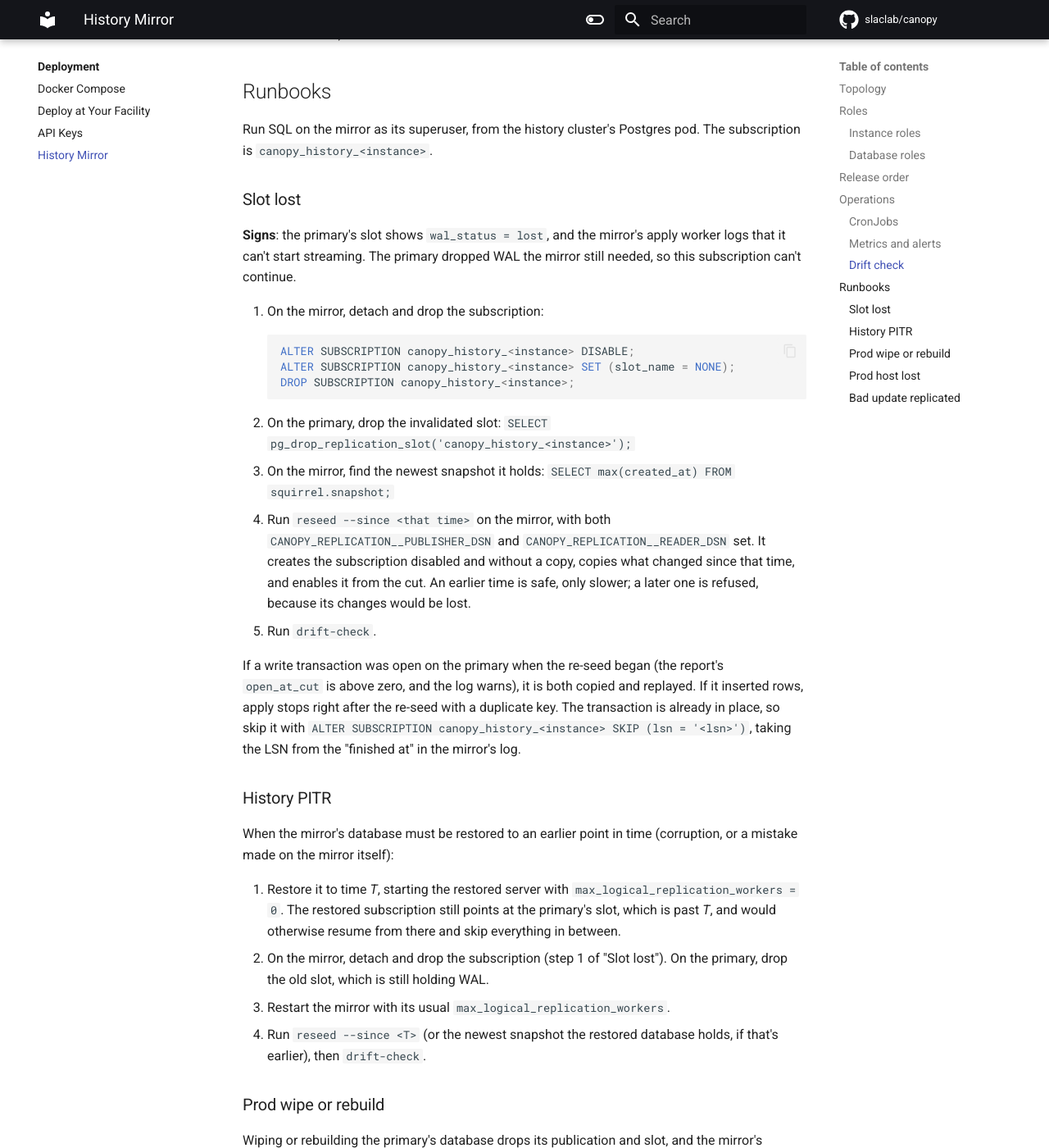
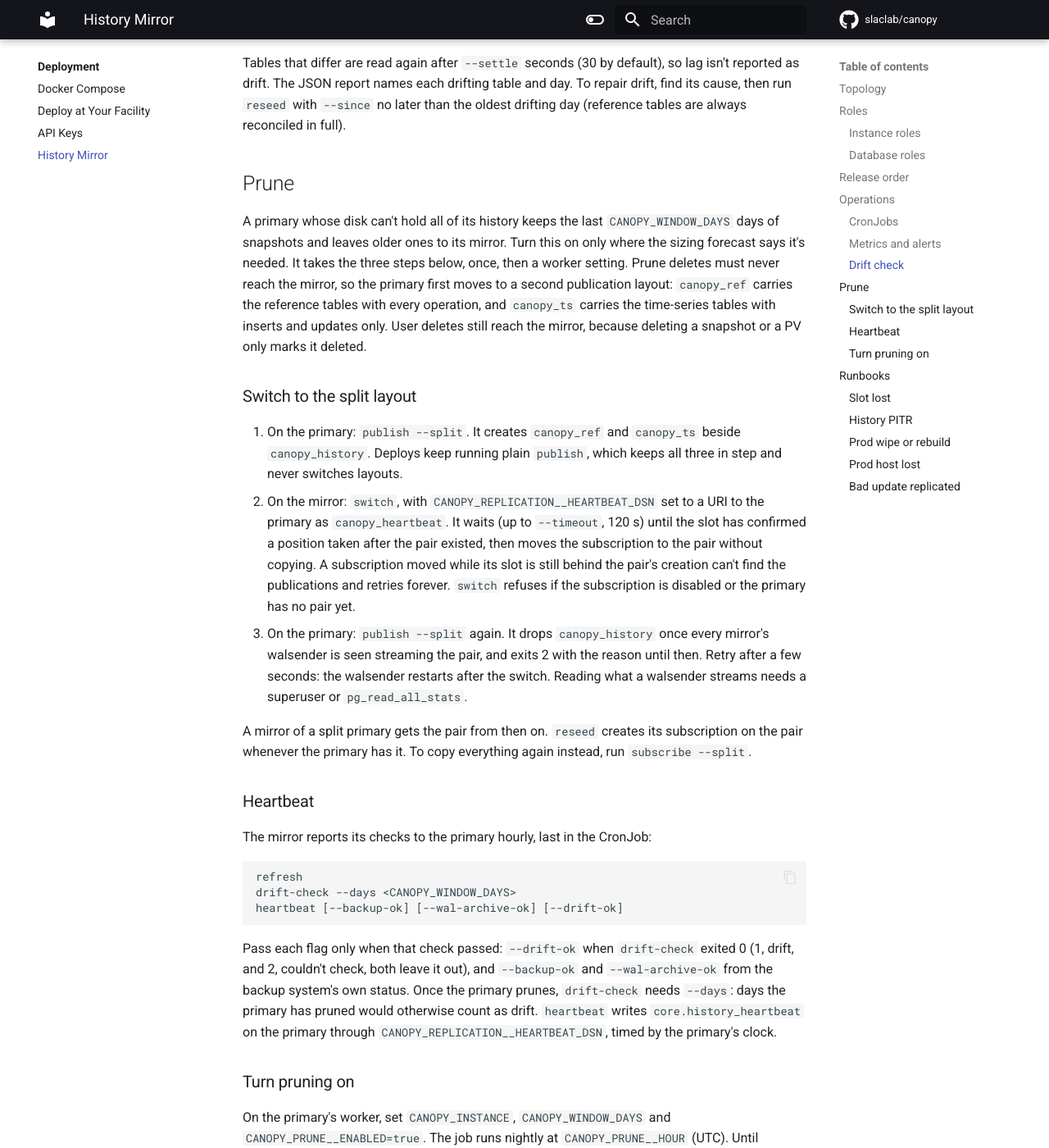
Before and after one commit to slaclab/canopy, an MkDocs documentation site: the page built from docs/deployment/history.md, in a window 1280 px wide and 1400 px high, scrolled down 3484 px. Shown: the whole window at 82% size. Built offline with MkDocs 1.6.1 and Material for MkDocs 9.7.7, drawn with Linux system fonts in a browser that asks for light colours; comment, search, counter and statistics services are not loaded; some of the changed text lies outside the part shown.

Commit message:
ENH: Re-seed a split primary's mirror onto the pair, and document pruning
reseed creates its subscription (disabled, without a copy) on canopy_ref
and canopy_ts whenever the primary has them. It reads the primary's
layout through the reader role, since pg_publication is readable by any
role. Before this it always used canopy_history, which a split primary
no longer has.

docs/deployment/history.md gains a Prune section after Operations: the
three-step switch to the split layout, the hourly CronJob (refresh,
drift-check --days <window>, then heartbeat with --drift-ok only when
drift-check exited 0), turning pruning on with a month of dry runs, and
the gate's checks. The canopy_heartbeat role joins the database roles,
and "Slot lost" notes that a re-seed of a split primary's mirror reads
the pair.

Soft deletes need nothing more here. Deleting a snapshot or a PV is an
UPDATE that bumps updated_at, so drift-check's per-day counts don't
change and reseed re-copies a snapshot deleted inside its gap.

````diff
--- a/docs/deployment/history.md
+++ b/docs/deployment/history.md
@@ -56,10 +56,12 @@ Alembic head shipped in the image, which the deploy check below compares.
 | table owner (e.g. `canopy_owner`) | mirror | Migrations, `grants`, `refresh`, `subscribe` | Owns the tables; member of `pg_create_subscription` |
 | `canopy_app` | mirror | The mirror's API and worker | `grants` gives `SELECT` on replicated tables and read-write on API keys |
 | superuser | mirror | `reseed` | Or the table owner with `EXECUTE` on `pg_replication_origin_advance(text, pg_lsn)` |
+| `canopy_heartbeat` | primary | The mirror's `heartbeat` and `switch` | `LOGIN`; `publish` lets it read and write `core.history_heartbeat` and nothing else. Only needed for [pruning](#prune) |
 
-The names are the defaults of `CANOPY_REPLICATION__REPLICATOR_ROLE`, `__READER_ROLE`
-and `__APP_ROLE`. The primary's `pg_hba.conf` admits `replicator` and
-`canopy_reader` over `hostssl` with SCRAM from the mirror's network only.
+The names are the defaults of `CANOPY_REPLICATION__REPLICATOR_ROLE`, `__READER_ROLE`,
+`__APP_ROLE` and `__HEARTBEAT_ROLE`. The primary's `pg_hba.conf` admits `replicator`,
+`canopy_reader` and `canopy_heartbeat` over `hostssl` with SCRAM from the mirror's
+network only.
 
 The primary's Postgres needs `wal_level = logical`, enough `max_replication_slots`
 and `max_wal_senders`, and `max_slot_wal_keep_size` set **before the first slot
@@ -91,7 +93,8 @@ progress on either side.
 
 On the mirror, hourly: `refresh`, then `drift-check` (with
 `CANOPY_REPLICATION__READER_DSN`). `drift-check` exits 1 when the copy has drifted
-and 2 when it couldn't check, so either fails the Job.
+and 2 when it couldn't check, so either fails the Job. Where the primary prunes, the
+Job also runs `heartbeat` last, as described under [Prune](#prune).
 
 ### Metrics and alerts
 
@@ -115,6 +118,84 @@ Tables that differ are read again after `--settle` seconds (30 by default), so l
 isn't reported as drift. The JSON report names each drifting table and day. To repair
 drift, find its cause, then run `reseed` with `--since` no later than the oldest
 drifting day (reference tables are always reconciled in full).
+
+## Prune
+
+A primary whose disk can't hold all of its history keeps the last `CANOPY_WINDOW_DAYS`
+days of snapshots and leaves older ones to its mirror. Turn this on only where the
+sizing forecast says it's needed. It takes the three steps below, once, then a worker
+setting. Prune deletes must never reach the mirror, so the primary first moves to a
+second publication layout: `canopy_ref` carries the reference tables with every
+operation, and `canopy_ts` carries the time-series tables with inserts and updates
+only. User deletes still reach the mirror, because deleting a snapshot or a PV only
+marks it deleted.
+
+### Switch to the split layout
+
+1. On the primary: `publish --split`. It creates `canopy_ref` and `canopy_ts` beside
+   `canopy_history`. Deploys keep running plain `publish`, which keeps all three in
+   step and never switches layouts.
+2. On the mirror: `switch`, with `CANOPY_REPLICATION__HEARTBEAT_DSN` set to a URI to the
+   primary as `canopy_heartbeat`. It waits (up to `--timeout`, 120 s) until the slot
+   has confirmed a position taken after the pair existed, then moves the subscription
+   to the pair without copying. A subscription moved while its slot is still behind
+   the pair's creation can't find the publications and retries forever. `switch`
+   refuses if the subscription is disabled or the primary has no pair yet.
+3. On the primary: `publish --split` again. It drops `canopy_history` once every
+   mirror's walsender is seen streaming the pair, and exits 2 with the reason until
+   then. Retry after a few seconds: the walsender restarts after the switch. Reading
+   what a walsender streams needs a superuser or `pg_read_all_stats`.
+
+A mirror of a split primary gets the pair from then on. `reseed` creates its
+subscription on the pair whenever the primary has it. To copy everything again
+instead, run `subscribe --split`.
+
+### Heartbeat
+
+The mirror reports its checks to the primary hourly, last in the CronJob:
+
+```text
+refresh
+drift-check --days <CANOPY_WINDOW_DAYS>
+heartbeat [--backup-ok] [--wal-archive-ok] [--drift-ok]
+```
+
+Pass each flag only when that check passed: `--drift-ok` when `drift-check` exited 0
+(1, drift, and 2, couldn't check, both leave it out), and `--backup-ok` and
+`--wal-archive-ok` from the backup system's own status. Once the primary prunes,
+`drift-check` needs `--days`: days the primary has pruned would otherwise count as
+drift. `heartbeat` writes `core.history_heartbeat` on the primary through
+`CANOPY_REPLICATION__HEARTBEAT_DSN`, timed by the primary's clock.
+
+### Turn pruning on
+
+On the primary's worker, set `CANOPY_INSTANCE`, `CANOPY_WINDOW_DAYS` and
+`CANOPY_PRUNE__ENABLED=true`. The job runs nightly at `CANOPY_PRUNE__HOUR` (UTC). Until
+`CANOPY_PRUNE__DRY_RUN=false` it only counts what it would remove. Run it dry for a
+month while `drift-check` stays clean, then turn the dry run off.
+
+Each run removes snapshots older than the window that aren't retained, deleted or
+not, up to `CANOPY_PRUNE__MAX_SNAPSHOTS_PER_RUN`, one per transaction. Before every
+snapshot it checks a gate, and it stops at the first failure, logging each failed
+check by name:
+
+| Check | Fails when |
+|---|---|
+| `instance_set`, `window_set` | `CANOPY_INSTANCE` or `CANOPY_WINDOW_DAYS` is unset |
+| `no_delete_publication` | Any publication carrying a snapshot table publishes deletes (`canopy_history` still exists) |
+| `slot_active` | The mirror's slot is missing or no walsender holds it |
+| `streams_split` | The walsender isn't streaming publications that carry the snapshot tables, or its command can't be read |
+| `wal_status_reserved` | The slot's WAL is at risk |
+| `lag` | Flush lag or the mirror's last reply is older than `CANOPY_PRUNE__MAX_LAG_S` (60 s) |
+| `heartbeat_fresh`, `heartbeat_ok` | No heartbeat within `CANOPY_PRUNE__HEARTBEAT_MAX_AGE_H` (3 h), or one reporting a failed check |
+
+A snapshot older than the window can still be restored on the primary: export it from
+the mirror (`GET /squirrel/v1/snapshots/{id}/export`) and import the bundle on the
+primary (`POST /squirrel/v1/snapshots/import`), which creates a new, recent copy. The
+copy keeps the snapshot's facility, so the import needs a key that can write there. A
+snapshot with `retain` set is never pruned. Prune can't see references held outside
+Canopy, so a service that refers to snapshots, such as an optimization service's runs,
+sets `retain` on the ones it needs.
 
 ## Runbooks
 
@@ -141,7 +222,8 @@ needed, so this subscription can't continue.
    `CANOPY_REPLICATION__PUBLISHER_DSN` and `CANOPY_REPLICATION__READER_DSN` set. It
    creates the subscription disabled and without a copy, copies what changed since
    that time, and enables it from the cut. An earlier time is safe, only slower; a
-   later one is refused, because its changes would be lost.
+   later one is refused, because its changes would be lost. On a split primary the new
+   subscription reads `canopy_ref` and `canopy_ts`.
 5. Run `drift-check`.
 
 If a write transaction was open on the primary when the re-seed began (the report's
````
Also changed, not shown: 2 other files.
